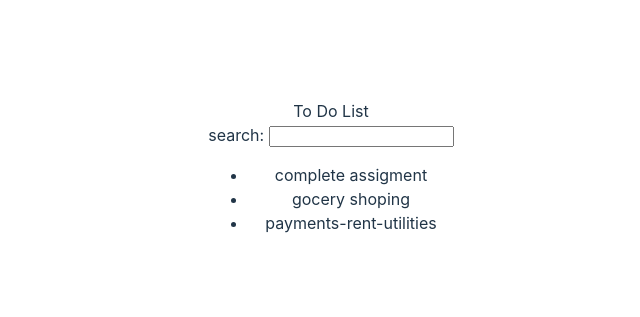
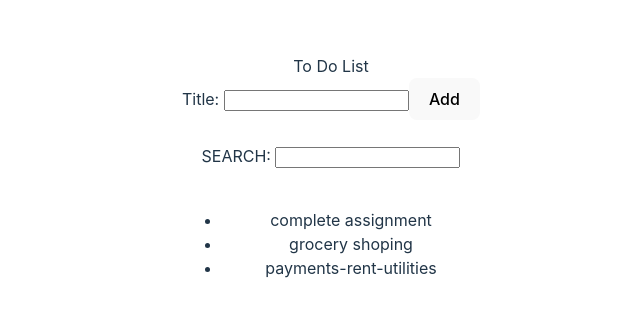
Before and after one commit to acmv19/react-todo, a React (Vite) app: page / in a window 1280 px wide. Shown: the part 225-542 px from the top of the page, without its empty margins (309-949 px from the left). Built offline with nearby package versions, Linux system fonts and the light colour scheme.

Commit message:
week2 React DOM and Components

```diff
--- /dev/null
+++ b/src/AddTodoForm.jsx
@@ -0,0 +1,16 @@
+import React from "react";
+import { useState } from "react";
+import reactLogo from "./assets/react.svg";
+import viteLogo from "/vite.svg";
+
+function AddTodoForm() {
+  return (
+    <form>
+      <label htmlFor="todoTitle"> Title: </label>
+      <input id="todoTitle" type="text" />
+      <button type="submit"> Add </button>
+    </form>
+  );
+}
+
+export default AddTodoForm;
--- a/src/App.jsx
+++ b/src/App.jsx
@@ -3,38 +3,29 @@ import reactLogo from "./assets/react.svg";
 import viteLogo from "/vite.svg";
 import "./App.css";
 
-const todoList = [
-  { id: 1, title: "complete assigment" },
-  { id: 2, title: "gocery shoping" },
-  { id: 3, title: "payments-rent-utilities" },
-];
+import TodoList from "./TodoList";
+import AddTodoForm from "./AddTodoForm";
 
-{
-  /* firts component  */
-}
-
-function ToDoList() {
+function Search() {
   return (
-    <ul>
-      {todoList.map((item) => {
-        return <li key={item.id}>{item.title}</li>;
-      })}
-    </ul>
+    <div>
+      <label htmlFor="search">SEARCH: </label>
+      <input id="search" type="text" />
+    </div>
   );
 }
 
 function App() {
   return (
-    <di>
+    <div>
       <hi> To Do List</hi>
       <br />
-
-      <label htmlFor="search"> search: </label>
-      <input id="search" type="text" />
+      <AddTodoForm />
       <br />
-
-      <ToDoList />
-    </di>
+      <Search />
+      <br />
+      <TodoList />
+    </div>
   );
 }
 
--- /dev/null
+++ b/src/TodoList.jsx
@@ -0,0 +1,26 @@
+import React from "react";
+import { useState } from "react";
+import reactLogo from "./assets/react.svg";
+import viteLogo from "/vite.svg";
+
+const todoList = [
+  { id: 1, title: "complete assignment" },
+  { id: 2, title: "grocery shoping" },
+  { id: 3, title: "payments-rent-utilities" },
+];
+
+{
+  /* firts component  */
+}
+
+function TodoList() {
+  return (
+    <ul>
+      {todoList.map((item) => {
+        return <li key={item.id}>{item.title}</li>;
+      })}
+    </ul>
+  );
+}
+
+export default TodoList;
```
